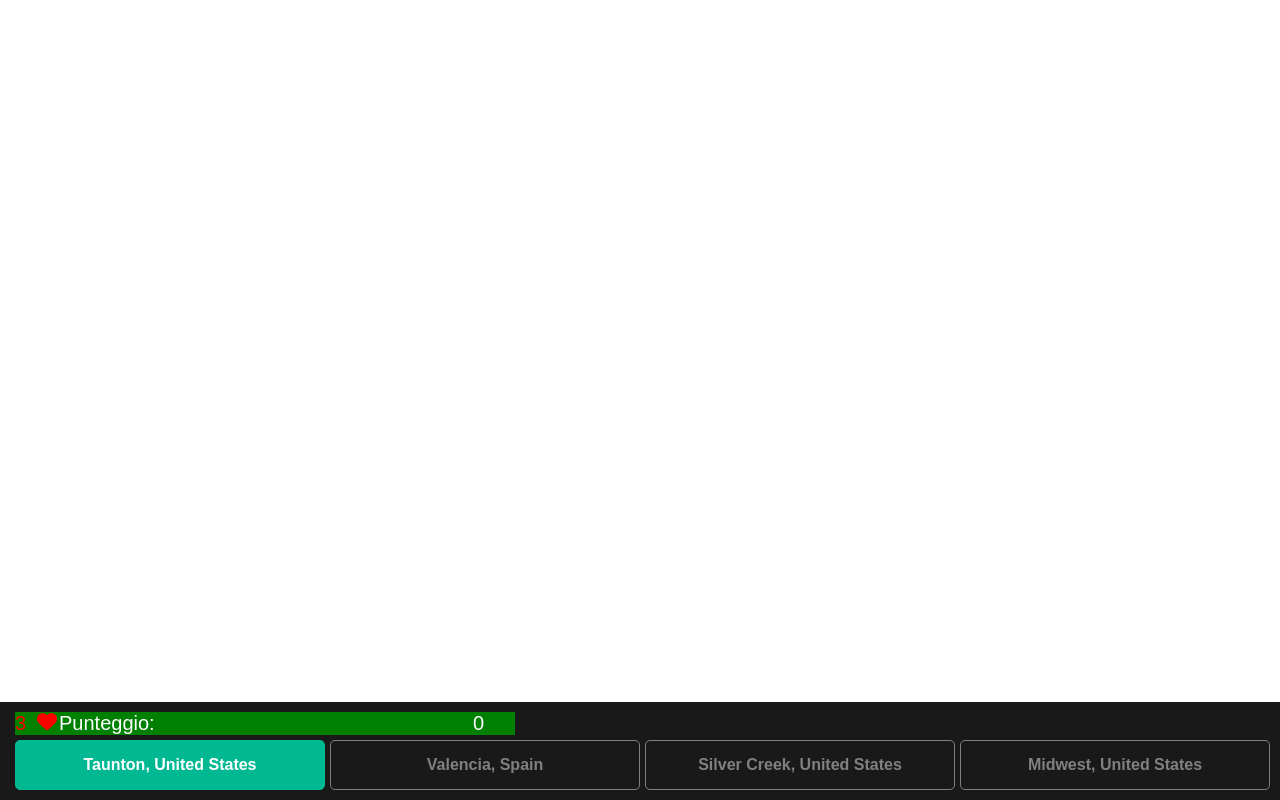
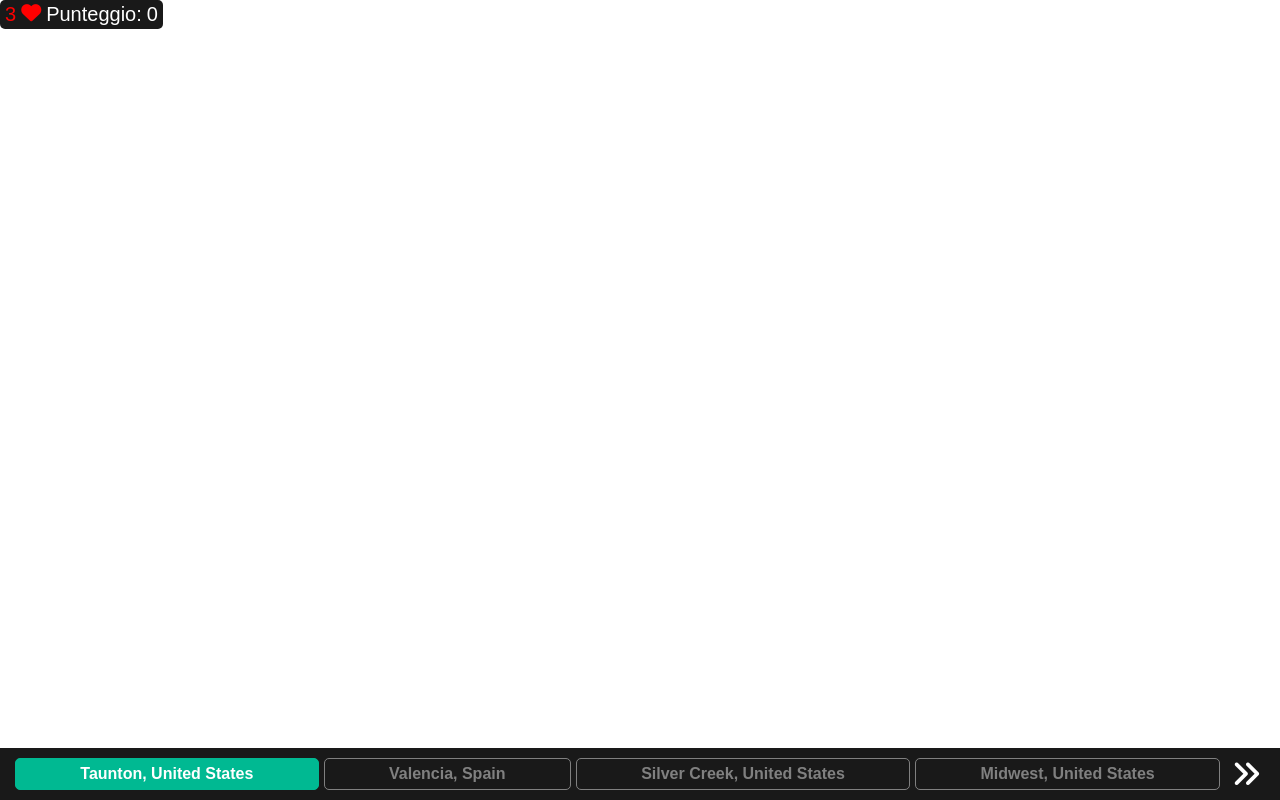
Before and after one commit to PercivallAkihiko/LTW, a PHP site: page /game.html in a window 1280 px wide. Run offline with PHP 8.4, Linux system fonts and the light colour scheme; some libraries are stand-ins or nearby versions.

Commit message:
Cambio GAME

```diff
--- a/css/game.css
+++ b/css/game.css
@@ -26,16 +26,17 @@ body,html
 .vite_bar
 {
     z-index: 3;
-    color: white;
-
     display: grid;
-    grid-template-columns: 20px 20px auto 20px 20px;
-    grid-column-gap: 2px;
+    grid-template-columns: repeat(4, auto);
+    grid-column-gap: 5px;
+    padding: 3px 5px 3px 5px;
+    border-radius: 5px;
+    position: fixed;
+    left: 0;
 
     font-size: 20px;
-    width: 500px;
-
-    background-color: green;
+    color: white;
+    background-color: rgb(0, 0, 0, 0.9);
 }
 
 .vite_testo, .vite_bar i
@@ -64,21 +65,25 @@ body,html
     font-size: 16px;
 
     display: grid;
-    grid-template-rows: repeat(2, auto);
     grid-row-gap: 5px;
 }
 
 .quiz_body form
 {
     display: grid;
-    grid-template-columns: repeat(4, 310px) auto;
+    grid-template-columns: repeat(4, auto) 50px;
     grid-column-gap: 5px;
+}
+
+@media (max-width:1296px){
+    .quiz_body form
+    {
+    }
 }
 
 .inputBox
 {
     background-color: transparent;
-    text-align: center;
 
     cursor: pointer;
     border-radius: 5px;
@@ -91,13 +96,22 @@ body,html
     display: flex;
     justify-content: center;
     align-content: center;
+    text-align: center;
     flex-direction: column;
     padding: 5px;
+
+    transition: all 0.2s ease-in-out;
+}
+
+.inputBox:hover
+{
+    border: 1.5px solid rgb(0, 185, 146);
+    color: rgb(0, 185, 146);
 }
 
 .bottone_quiz
 {
-    height: 50px;
+    height: 100%;
     width: 100%;
     background: transparent;
     border: none;
@@ -105,12 +119,17 @@ body,html
 
     color: white;
 
-    transition: all 0.2s linear;
+    transition: all 0.5s ease-in-out;
+    cursor: pointer;
+
+    display: flex;
+    justify-content: center;
+    align-content: center;
+    flex-direction: column;
 }
 
 .bottone_quiz:hover
 {
-    font-size: 40px;
     color: rgb(0, 185, 146);
 }
 
--- a/game.html
+++ b/game.html
@@ -18,14 +18,15 @@
     <body onload="funzione_iniziale()">
       <div class="wrapper">
 
+        <div class="vite_bar">
+          <div id=vite_rimaste class="vite_testo">3</div>
+          <i class="fas fa-heart"></i>
+          <div>Punteggio:</div>
+          <div id=streak class="round_numero">0</div>
+        </div>
+
         <div class="quiz_wrapper">
           <div class="quiz_body">
-            <div class="vite_bar">
-              <div id=vite_rimaste class="vite_testo">3</div>
-              <i class="fas fa-heart"></i>
-              <div>Punteggio:</div>
-              <div id=streak class="round_numero">0</div>
-            </div>
             <form>
               <input id="risultato_a" type="radio" name="quizzolo" checked>
               <input  id="risultato_b" type="radio" name="quizzolo">
```
